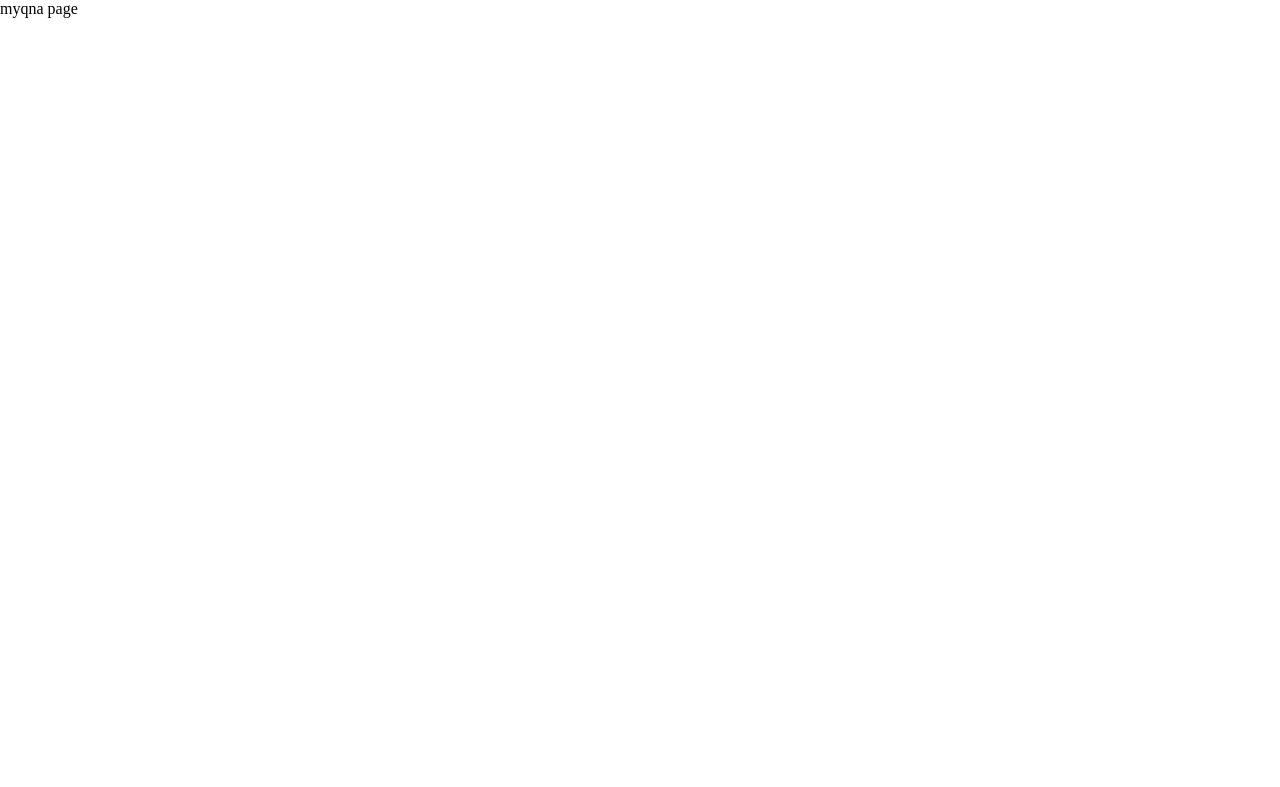
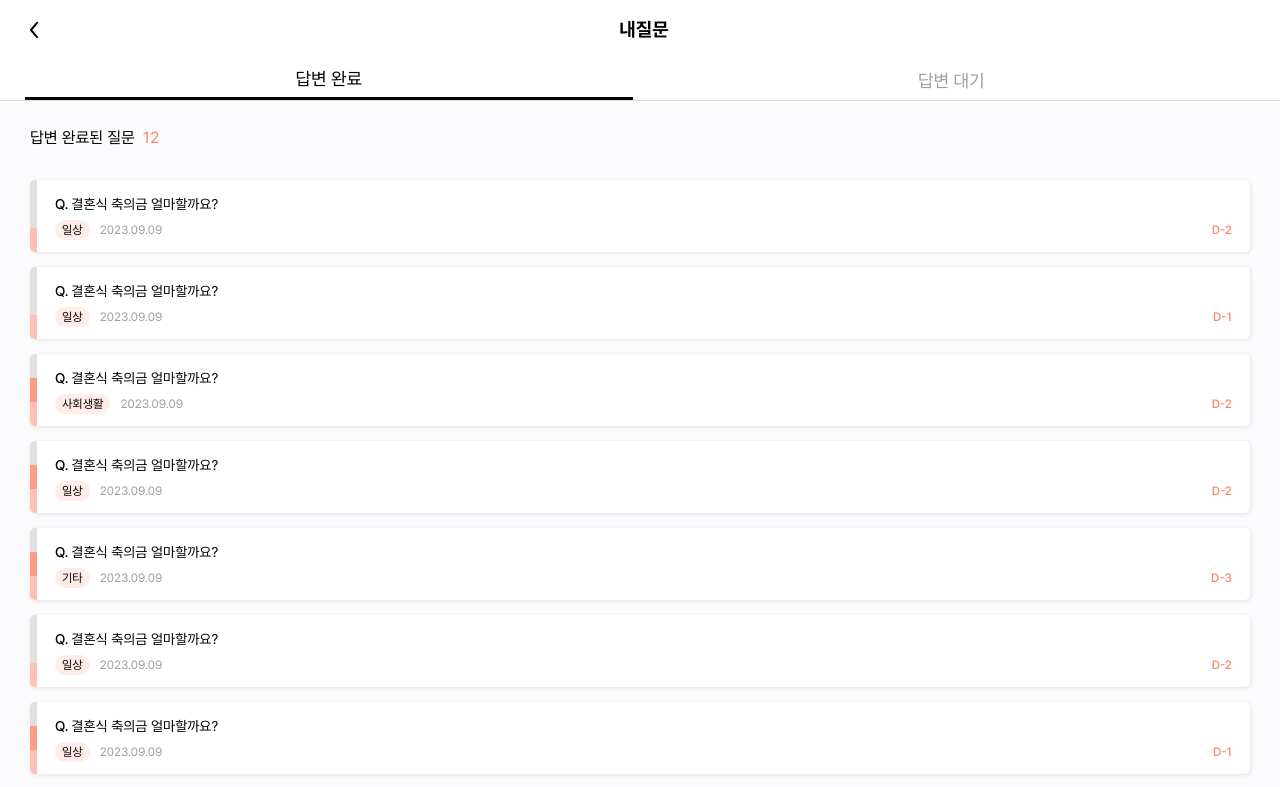
Before and after one commit to whatever-mentoring/juitcy-front, a React (Create React App) app: page /myQna in a window 1280 px wide. Shown: the top 787 px of the page. Built offline with nearby package versions, Linux system fonts and the light colour scheme.

Commit message:
feat: mypage 내질문/내답변 UI 제작

```diff
--- a/src/assets/common.ts
+++ b/src/assets/common.ts
@@ -7,7 +7,13 @@ export const EntireContainer = styled.div`
   background: ${Palette.Gray05};
 
   .mypage-submenu-container {
-    padding: 40px 0;
+    padding: 40px 0px;
+  }
+  .mypage-qna-list {
+    display: flex;
+    flex-direction: column;
+    padding: 30px 0px 5px 0px;
+    gap: 15px;
   }
 `;
 
--- a/src/components/Mypage/MyQnaListBox.tsx
+++ b/src/components/Mypage/MyQnaListBox.tsx
@@ -4,24 +4,37 @@ import Typo from 'styles/Typo';
 import { CategoryLabel } from './CategoryLabel';
 import { MyPageBoxContainer, Row } from 'assets/common';
 
-export const MyQnaListBox = () => {
-  let ansCount = 2;
-  let userType = 1; // userType 임시변수
+interface qnaBoxInterface {
+  children: string;
+  count: number;
+  dDay: number;
+  category: string;
+  date: string;
+}
+
+export const MyQnaListBox = ({
+  children,
+  count,
+  dDay,
+  category,
+  date,
+}: qnaBoxInterface) => {
+  let userType = 0; // userType 임시변수
 
   return (
     <MyPageBoxContainer height="72px">
-      <CountStick ansCount={ansCount} userType={userType} />
+      <CountStick ansCount={count} userType={userType} />
       <SubContainer>
         <Row gap={3}>
           <Typo.b3>{userType === 0 ? 'Q.' : 'A.'}</Typo.b3>
-          <Typo.b4>내 질문입니다.</Typo.b4>
+          <Typo.b4>{children}</Typo.b4>
         </Row>
         <Row justifyContent="space-between" alignItems="center">
           <Row gap={10} alignItems="center">
-            <CategoryLabel>일상</CategoryLabel>
-            <Typo.s2 color={Palette.Gray4}>2023.09.09</Typo.s2>
+            <CategoryLabel>{category}</CategoryLabel>
+            <Typo.s2 color={Palette.Gray4}>{date}</Typo.s2>
           </Row>
-          <Typo.s1 color={Palette.Main}>D-6</Typo.s1>
+          <Typo.s1 color={Palette.Main}>D-{dDay}</Typo.s1>
         </Row>
       </SubContainer>
     </MyPageBoxContainer>
--- a/src/components/Mypage/WaitingTab.tsx
+++ b/src/components/Mypage/WaitingTab.tsx
@@ -8,13 +8,13 @@ interface tabInterface {
   status: string;
 }
 
-export const Waitingtab = () => {
+export const Waitingtab = ({ setNowTab }: { setNowTab: any }) => {
   const [clickNum, setClickNum] = useState(0);
   let role = 'juni';
 
   const tabs: tabInterface[] = [
-    { label: role === 'juni' ? '답변' : '주씨', status: '완료' },
-    { label: role === 'juni' ? '답변' : '주씨', status: '대기' },
+    { label: role === 'juni' ? '답변' : '쥬시', status: '완료' },
+    { label: role === 'juni' ? '답변' : '쥬시', status: '대기' },
   ];
 
   return (
@@ -22,10 +22,15 @@ export const Waitingtab = () => {
       {tabs.map((tab: tabInterface, index: number) => (
         <SubContainer
           key={index}
-          onClick={() => setClickNum(index)}
+          onClick={() => {
+            setClickNum(index);
+            setNowTab(index);
+          }}
           borderHeight={index === clickNum ? 3 : 0}
         >
-          <Typo.h4>{`${tab.label} ${tab.status}`}</Typo.h4>
+          <Typo.h4
+            color={index === clickNum ? Palette.Black : Palette.Gray4}
+          >{`${tab.label} ${tab.status}`}</Typo.h4>
         </SubContainer>
       ))}
     </Container>
@@ -39,7 +44,7 @@ const Container = styled.div`
   width: 100%;
   height: 41px;
   padding: 0 25px;
-  border-bottom: ${Palette.Gray3} 1px solid;
+  border-bottom: ${Palette.Gray2} 1px solid;
 `;
 const SubContainer = styled.div<{ borderHeight?: number }>`
   display: flex;
--- a/src/pages/Mypage/MyQna/index.tsx
+++ b/src/pages/Mypage/MyQna/index.tsx
@@ -1,3 +1,115 @@
+import { EntireContainer, Row } from 'assets/common';
+import { Header } from 'components/Header';
+import { MyQnaListBox } from 'components/Mypage/MyQnaListBox';
+import { Waitingtab } from 'components/Mypage/WaitingTab';
+import { useState } from 'react';
+import { Palette } from 'styles/Palette';
+import Typo from 'styles/Typo';
+
+const fakeData = [
+  {
+    count: 1,
+    category: '일상',
+    dDay: 2,
+    date: '2023.09.09',
+    content: '결혼식 축의금 얼마할까요?',
+  },
+  {
+    count: 1,
+    category: '일상',
+    dDay: 1,
+    date: '2023.09.09',
+    content: '결혼식 축의금 얼마할까요?',
+  },
+  {
+    count: 2,
+    category: '사회생활',
+    dDay: 2,
+    date: '2023.09.09',
+    content: '결혼식 축의금 얼마할까요?',
+  },
+  {
+    count: 2,
+    category: '일상',
+    dDay: 2,
+    date: '2023.09.09',
+    content: '결혼식 축의금 얼마할까요?',
+  },
+  {
+    count: 2,
+    category: '기타',
+    dDay: 3,
+    date: '2023.09.09',
+    content: '결혼식 축의금 얼마할까요?',
+  },
+  {
+    count: 1,
+    category: '일상',
+    dDay: 2,
+    date: '2023.09.09',
+    content: '결혼식 축의금 얼마할까요?',
+  },
+  {
+    count: 2,
+    category: '일상',
+    dDay: 1,
+    date: '2023.09.09',
+    content: '결혼식 축의금 얼마할까요?',
+  },
+  {
+    count: 1,
+    category: '일상',
+    dDay: 2,
+    date: '2023.09.09',
+    content: '결혼식 축의금 얼마할까요?',
+  },
+  {
+    count: 2,
+    category: '일상',
+    dDay: 2,
+    date: '2023.09.09',
+    content: '결혼식 축의금 얼마할까요?',
+  },
+];
+
 export const MyQna = () => {
-  return <div>myqna page</div>;
+  let userType = 0; // 0은 주니어
+  let text = '답변완료된 질문 ';
+  const [nowTab, setNowTab] = useState(0); // index 가 0이면 완료 api 불러오기 , 1이면 대기 api 불러오기
+
+  if (userType === 0) {
+    if (nowTab === 0) text = '답변 완료된 질문 ';
+    else text = '답변 대기 중인 질문 ';
+  } else if (userType === 1) {
+    if (nowTab === 0) text = '등록 완료된 답변 ';
+    else text = '등록 대기 중인 답변 ';
+  }
+
+  return (
+    <>
+      <Header borderBottom={false} btn="back">
+        {userType === 0 ? '내질문' : '내답변'}
+      </Header>
+      <Waitingtab setNowTab={setNowTab} />
+      <EntireContainer>
+        <Row>
+          <Typo.b2>{text} &nbsp;</Typo.b2>
+          <Typo.b2 color={Palette.Main}>12</Typo.b2>
+        </Row>
+        <div className="mypage-qna-list">
+          {fakeData.map((data: any, index: number) => (
+            <MyQnaListBox
+              count={data.count}
+              dDay={data.dDay}
+              date={data.date}
+              category={data.category}
+              key={index}
+            >
+              {data.content}
+            </MyQnaListBox>
+          ))}
+        </div>
+      </EntireContainer>
+    </>
+  );
 };
--- a/src/pages/Mypage/index.tsx
+++ b/src/pages/Mypage/index.tsx
@@ -26,7 +26,7 @@ export const Mypage = () => {
         MY
       </Header>
       <EntireContainer>
-        <Row justifyContent="space-between">
+        <Row justifyContent="space-between" alignItems="center">
           <Column>
             <Typo.h4>안녕하세요</Typo.h4>
             <UnderLine>
```
